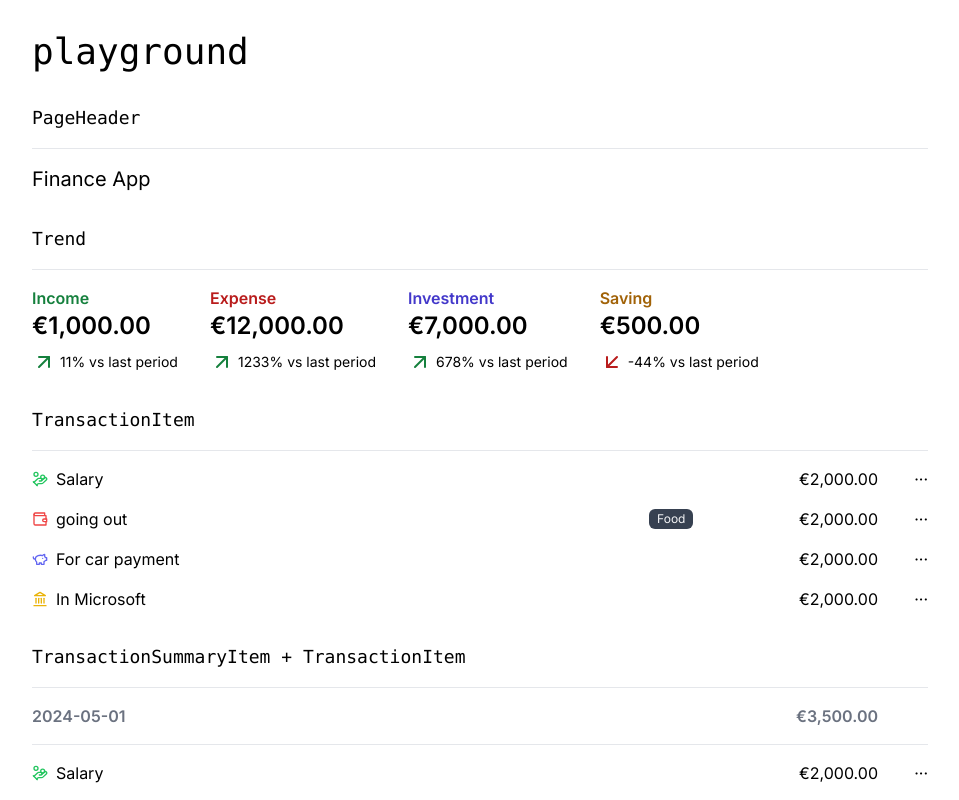
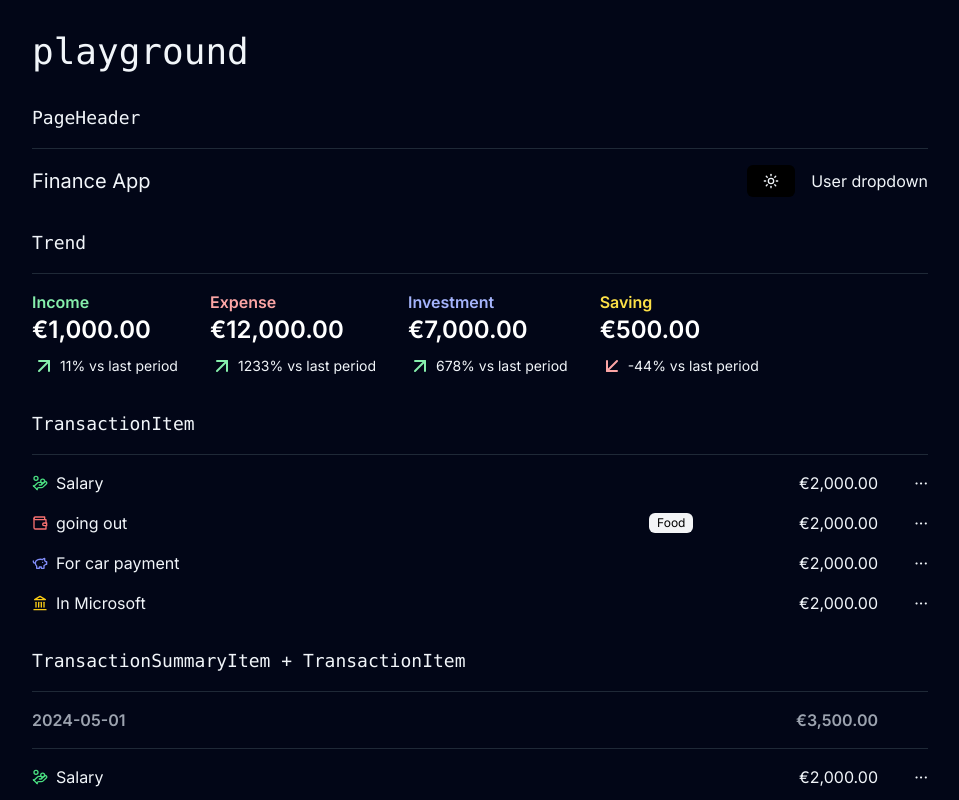
Before and after one commit to sokkhengg/finance-app, a Next.js app: page /playground in a window 1280 px wide. Shown: the top 800 px of the page, without its empty margins (160-1119 px from the left). Built offline with nearby package versions, Linux system fonts and the light colour scheme; no server answers.

Commit message:
add dark mode and fetching dummy data

```diff
--- /dev/null
+++ b/app/dashboard/components/transaction-list.js
@@ -0,0 +1,38 @@
+import TransactionItem from "@/components/transaction-item";
+import TransactionSummaryItem from "@/components/transaction-summary-items";
+
+const groupAndSumTransactionsByDate = (transactions) => {
+    const grouped = {}
+    for (const transaction of transactions) {
+        const date = transaction.created_at.split('T')[0]
+        if(!grouped[date]) {
+            grouped[date] = {transaction: [], amount: 0}
+        }
+        grouped[date].transaction.push(transaction)
+        const amount = transaction.type === 'Expense' ? -transaction.amount : transaction.amount
+        grouped[date].amount += amount
+    }
+    return grouped
+}
+
+export default async function TransactionList() {
+    const response = await fetch('http://localhost:3100/transactions')
+    const transactions = await response.json()
+    const grouped = groupAndSumTransactionsByDate(transactions)
+
+  return (
+    Object.entries(grouped)
+        .map(([date, {transactions, amount}]) =>
+         <div key={date}>
+            <TransactionSummaryItem date={date} amount={amount}/>
+            <hr className="my-4 bg-gray-200 dark:bg-gray-800"/>
+            <section className="space-y-4">
+                {transactions.map(transaction =>
+                <div key={transaction.id}>
+                    <TransactionItem {...transaction}/>
+                </div>)}
+            </section>
+        </div>
+        )
+    )
+}
--- a/app/dashboard/layout.js
+++ b/app/dashboard/layout.js
@@ -8,7 +8,7 @@ export default function Layout({children}) {
     <main>
         {children}
     </main>
-    <footer>Footer</footer>
+    <footer className='mt-auto text-center py-8'>Footer</footer>
     </>
 
   )
--- a/app/dashboard/page.js
+++ b/app/dashboard/page.js
@@ -1,7 +1,8 @@
+import TransactionList from "./components/transaction-list";
 
 
 export default function Page() {
   return (
-    <div>page</div>
+    <TransactionList/>
   )
 }
--- a/app/layout.js
+++ b/app/layout.js
@@ -1,5 +1,6 @@
 import { Inter } from 'next/font/google'
 import './globals.css'
+import useServerDarkMode from '@/hooks/use-server-dark-mode'
 
 const inter = Inter({ subsets: ['latin'] })
 
@@ -9,9 +10,10 @@ export const metadata = {
 }
 
 export default function RootLayout({ children }) {
+  const theme = useServerDarkMode()
   return (
-    <html lang="en">
-      <body className={inter.className}>{children}</body>
+    <html lang="en" className={theme}>
+      <body className={`${inter.className} min-h-screen flex flex-col`}>{children}</body>
     </html>
   )
 }
--- /dev/null
+++ b/components/dark-mode-toggle.js
@@ -0,0 +1,12 @@
+'use client'
+
+import useDarkMode from "@/hooks/use-dark-mode";
+import Button from "./button";
+import { Moon, Sun } from "lucide-react";
+
+export default function DarkModeToggle({defaultMode = "dark"}) {
+    const {theme, toggleTheme} = useDarkMode(defaultMode)
+  return (
+    <Button variant="ghost" onClick={toggleTheme}>{theme === 'light' && <Moon className="w-4 h-4"/>} {theme === 'dark' && <Sun className="w-4 h-4"/>}</Button>
+  )
+}
--- a/components/page-header.js
+++ b/components/page-header.js
@@ -1,10 +1,18 @@
 import Link from "next/link";
+import DarkModeToggle from "./dark-mode-toggle";
+import useServerDarkMode from "@/hooks/use-server-dark-mode";
 
 
 export default function PageHeader({className}) {
+  const theme = useServerDarkMode()
   return (
     <header className={`flex justify-between items-center ${className}`}>
         <Link href="dashboard" className="text-xl hover:underline underline-offset-8 decoration-2">Finance App </Link>
+        <div className="flex items-center space-x-4">
+          <DarkModeToggle defaultMode={theme}/>
+          <div>User dropdown</div>
+
+        </div>
 
     </header>
   )
--- /dev/null
+++ b/db.json
@@ -0,0 +1,28 @@
+{
+    "transactions": [
+      {
+        "id": 1,
+        "amount": 100,
+        "type": "Expense",
+        "description": "Restaurant",
+        "category": "Food",
+        "created_at": "2023-03-15T23:00:00"
+      },
+      {
+        "id": 2,
+        "amount": 159,
+        "type": "Expense",
+        "description": "Gas",
+        "category": "Car",
+        "created_at": "2023-03-15T23:00:00"
+      },
+      {
+        "id": 3,
+        "amount": 500,
+        "type": "Income",
+        "description": "Salary",
+        "category": "",
+        "created_at": "2023-03-15T23:00:00"
+      }
+    ]
+  }
--- /dev/null
+++ b/hooks/use-dark-mode.js
@@ -0,0 +1,21 @@
+import { useState } from 'react'
+import { useCookies } from 'react-cookie'
+
+const useDarkMode = (defaultTheme = 'dark') => {
+  const [theme, setTheme] = useState(defaultTheme)
+  const [_, setCookie] = useCookies(['theme'])
+
+  const setAndSaveTheme = (theme) => {
+    setTheme(theme)
+    document.documentElement.classList.remove('light', 'dark')
+    document.documentElement.classList.add(theme)
+    setCookie('theme', theme)
+  }
+  const toggleTheme = () => {
+    setAndSaveTheme(theme === 'dark' ? 'light' : 'dark')
+  }
+
+  return { theme, toggleTheme }
+}
+
+export default useDarkMode
--- /dev/null
+++ b/hooks/use-server-dark-mode.js
@@ -0,0 +1,7 @@
+import { cookies } from 'next/headers'
+
+const useServerDarkMode = (defaultTheme = 'dark') => {
+  return cookies().get('theme')?.value ?? defaultTheme
+}
+
+export default useServerDarkMode
--- a/package.json
+++ b/package.json
@@ -6,11 +6,15 @@
     "dev": "next dev",
     "build": "next build",
     "start": "next start",
-    "lint": "next lint"
+    "lint": "next lint",
+    "json-server": "json-server --watch db.json --port 3100"
+
   },
   "dependencies": {
+    "json-server": "^1.0.0-alpha.23",
     "lucide-react": "^0.316.0",
     "react": "^18",
+    "react-cookie": "^7.0.2",
     "react-dom": "^18",
     "next": "14.0.3"
   },
--- a/tailwind.config.js
+++ b/tailwind.config.js
@@ -1,5 +1,6 @@
 /** @type {import('tailwindcss').Config} */
 module.exports = {
+  darkMode: "class",
   content: [
     './pages/**/*.{js,ts,jsx,tsx,mdx}',
     './components/**/*.{js,ts,jsx,tsx,mdx}',
```
Also changed, not shown: 1 other file (tests, documents, lock files or other folders).
